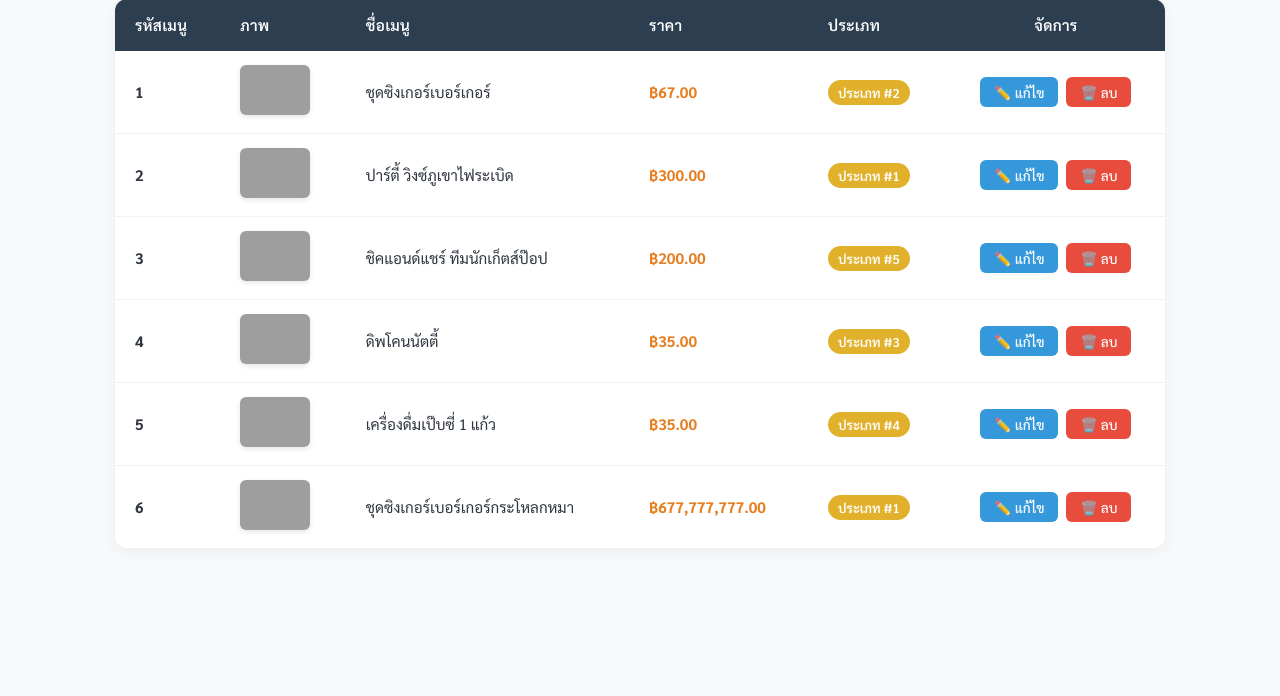
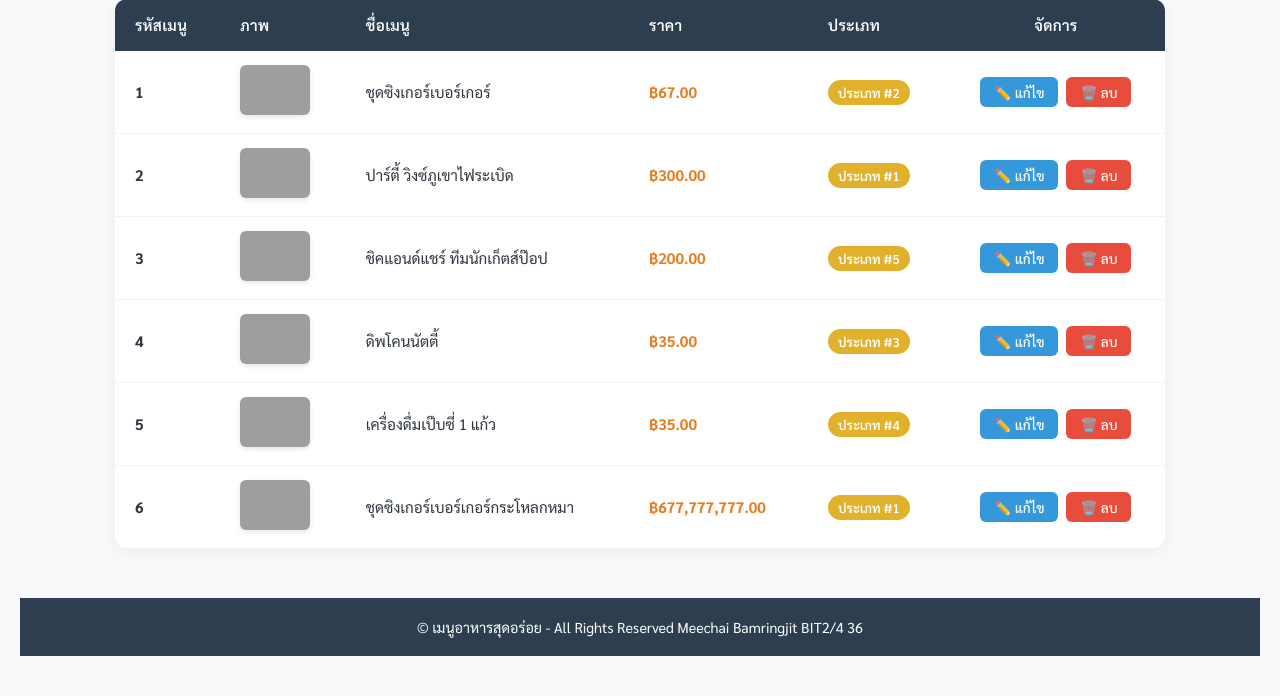
Before and after one commit to meechai-bamrungjit/w3-BIT24-36, a PHP site: page /manage_menu.php in a window 1280 px wide. Shown: the part 158-854 px from the top of the page. Before the commit the page ends 689 px from the top, so only its background shows below. Run offline with PHP 8.4, Linux system fonts and the light colour scheme; data comes from the database, SQL or seed files in the repository; grey boxes are pictures that could not be loaded.

Commit message:
wwee5555

```diff
--- a/manage_menu.php
+++ b/manage_menu.php
@@ -5,6 +5,9 @@
     <meta name="viewport" content="width=device-width, initial-scale=1.0">
     <title>ระบบจัดการเมนูอาหาร</title>
 
+    <!-- =================================================== -->
+    <!--  [ส่วนตกแต่ง CSS] แยกไว้ตรงนี้ชัดเจน ไม่เกี่ยวกับสคริปต์ PHP  -->
+    <!-- =================================================== -->
     <style>
         @import url('https://fonts.googleapis.com/css2?family=Sarabun:wght@400;500;600;700&display=swap');
 
@@ -201,7 +204,18 @@
         .btn-delete:hover {
             background-color: #c0392b;
         }
+
+         footer {
+            margin-top: 50px;
+            background-color: #2c3e50;
+            color: #ffffff;
+            text-align: center;
+            padding: 20px;
+            font-size: 0.9rem;
+        }
+
     </style>
+    <!-- =================================================== -->
 </head>
 <body>
 
@@ -268,6 +282,10 @@
     </div>
 
 </div>
+                 <!-- ส่วน Footer ท้ายเว็บ -->
+    <footer>
+        <p>&copy; เมนูอาหารสุดอร่อย - All Rights Reserved   Meechai Bamringjit BIT2/4 36</p>
+    </footer>
 
 </body>
 </html>
```
